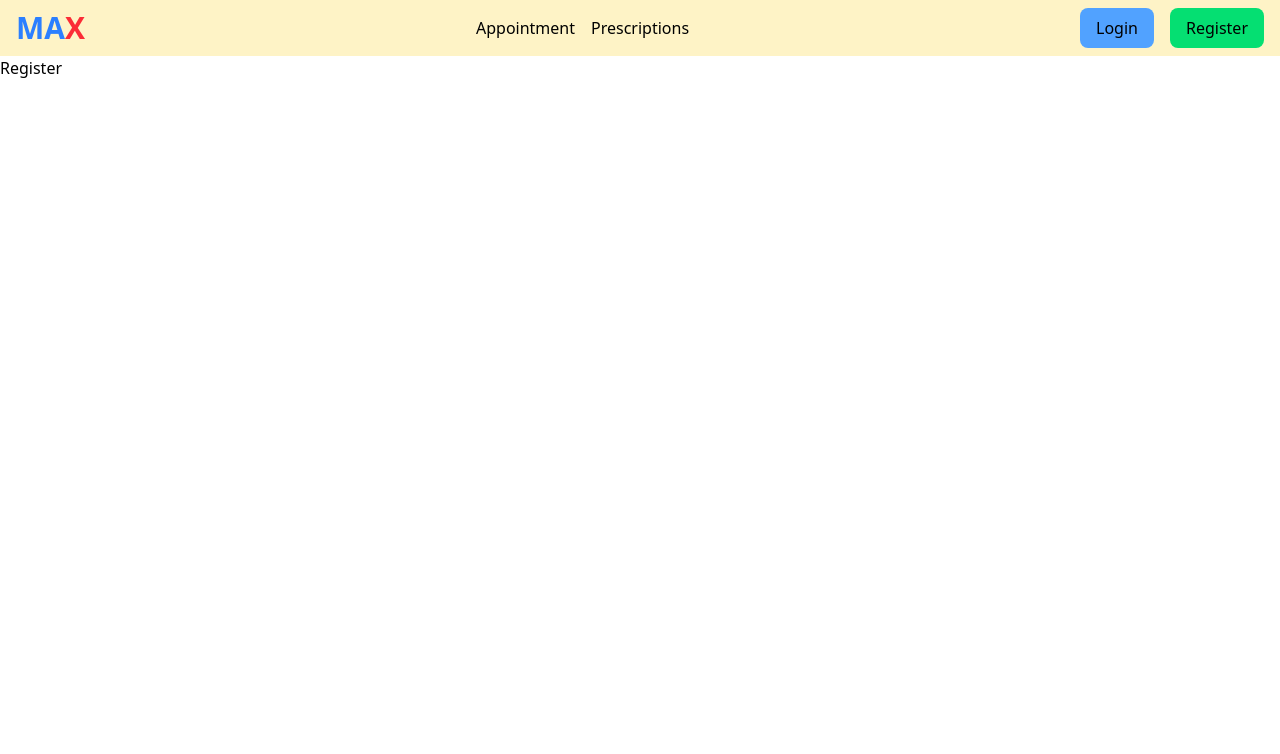
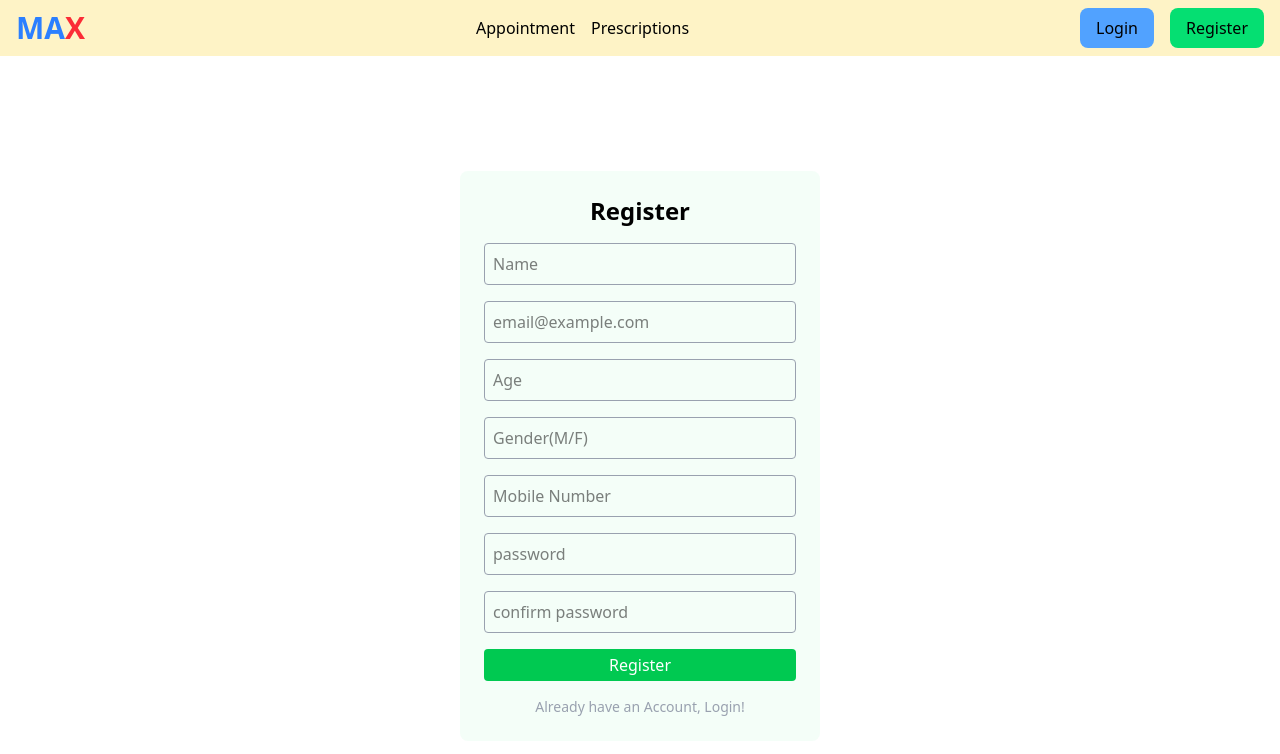
Before and after one commit to exewhyz/hms-318, a React (Vite) app: page /register in a window 1280 px wide. Shown: the top 754 px of the page. Built offline with nearby package versions, Linux system fonts and the light colour scheme.

Commit message:
added register form

```diff
--- a/src/pages/Register.jsx
+++ b/src/pages/Register.jsx
@@ -1,7 +1,34 @@
 import React from 'react'
+import { Link } from 'react-router-dom'
 
 export default function Register() {
+
+    const handleSubmit = (e) => {
+        e.preventDefault();
+        alert("Signed Up")
+    }
+
     return (
-        <div>Register</div>
+        <div className='h-full flex items-center justify-center'>
+            <form onSubmit={handleSubmit} className='p-6 bg-green-100/30 rounded-lg flex gap-4 flex-col items-center justify-center w-90'>
+                <h2 className='font-bold text-2xl'>Register</h2>
+                <input type="text" placeholder='Name' className='border border-gray-400 p-2 w-full rounded' />
+                <input type="email" placeholder='email@example.com' className='border border-gray-400 p-2 w-full rounded' />
+                <input type="number" placeholder='Age' className='border border-gray-400 p-2 w-full rounded' />
+                <input type="text" placeholder='Gender(M/F)' className='border border-gray-400 p-2 w-full rounded' />
+                <input type="number" placeholder='Mobile Number' className='border border-gray-400 p-2 w-full rounded' />
+                <input type="password" placeholder='password' className='border border-gray-400 p-2 w-full rounded' />
+                <input type="text" placeholder='confirm password' className='border border-gray-400 p-2 w-full rounded' />
+                <button
+                    type='submit'
+                    className='px-4 py-1 w-full text-white rounded bg-green-500 '
+                >
+                    Register
+                </button>
+                <Link to={"/login"} className='text-sm text-gray-400 hover:text-gray-500'>
+                    Already have an Account, Login!
+                </Link>
+            </form>
+        </div>
     )
 }
```
